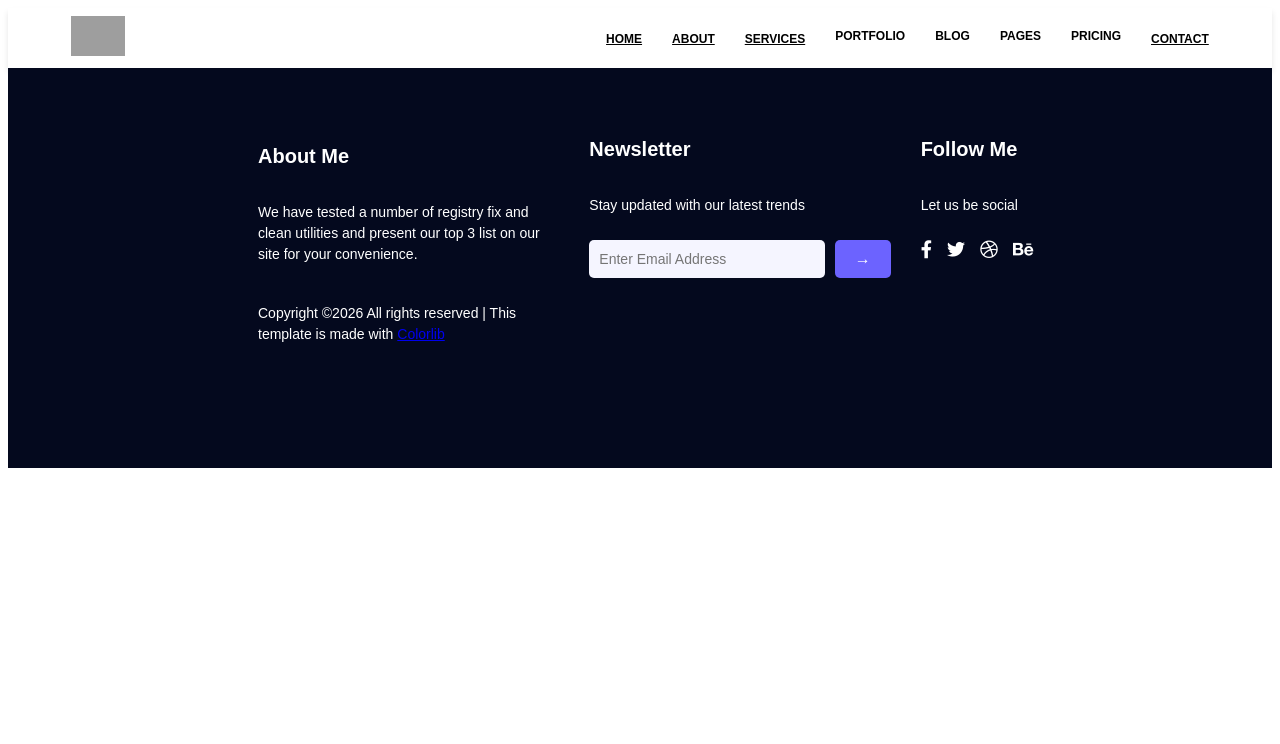
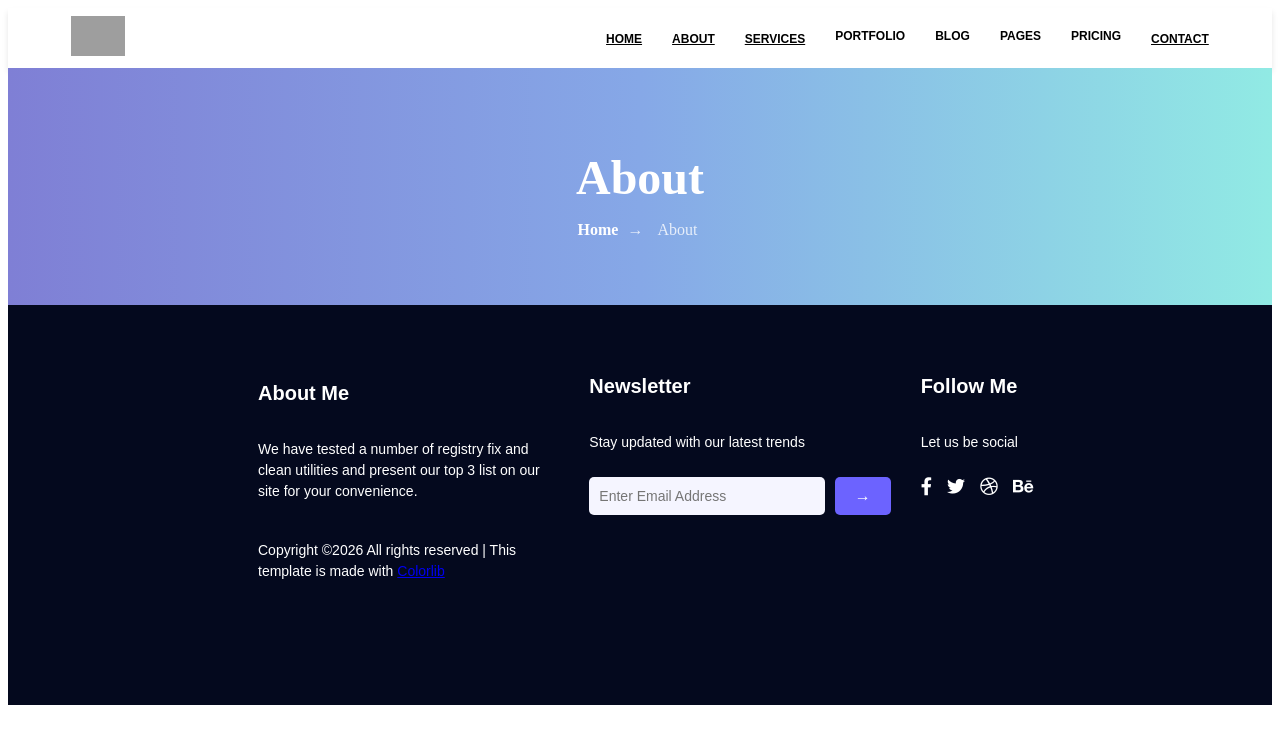
Before and after one commit to annmarytom/nuxt4-personal-portfolio, a Nuxt app: page /about in a window 1280 px wide. Shown: the top 744 px of the page. Built offline with nearby package versions, Linux system fonts and the light colour scheme; grey boxes are pictures that could not be loaded.

Commit message:
about page ui partially implemeted

```diff
--- /dev/null
+++ b/app/pages/about.vue
@@ -0,0 +1,17 @@
+<template>
+    <div>
+        <PageBanner pageBannerHeading="About"/>
+    </div>
+</template>
+<script setup>
+import PageBanner from '~/components/PageBanner.vue';
+
+
+
+
+</script>
+<style scoped>
+    h1 {
+      color: #333;
+    }
+    </style>
```
